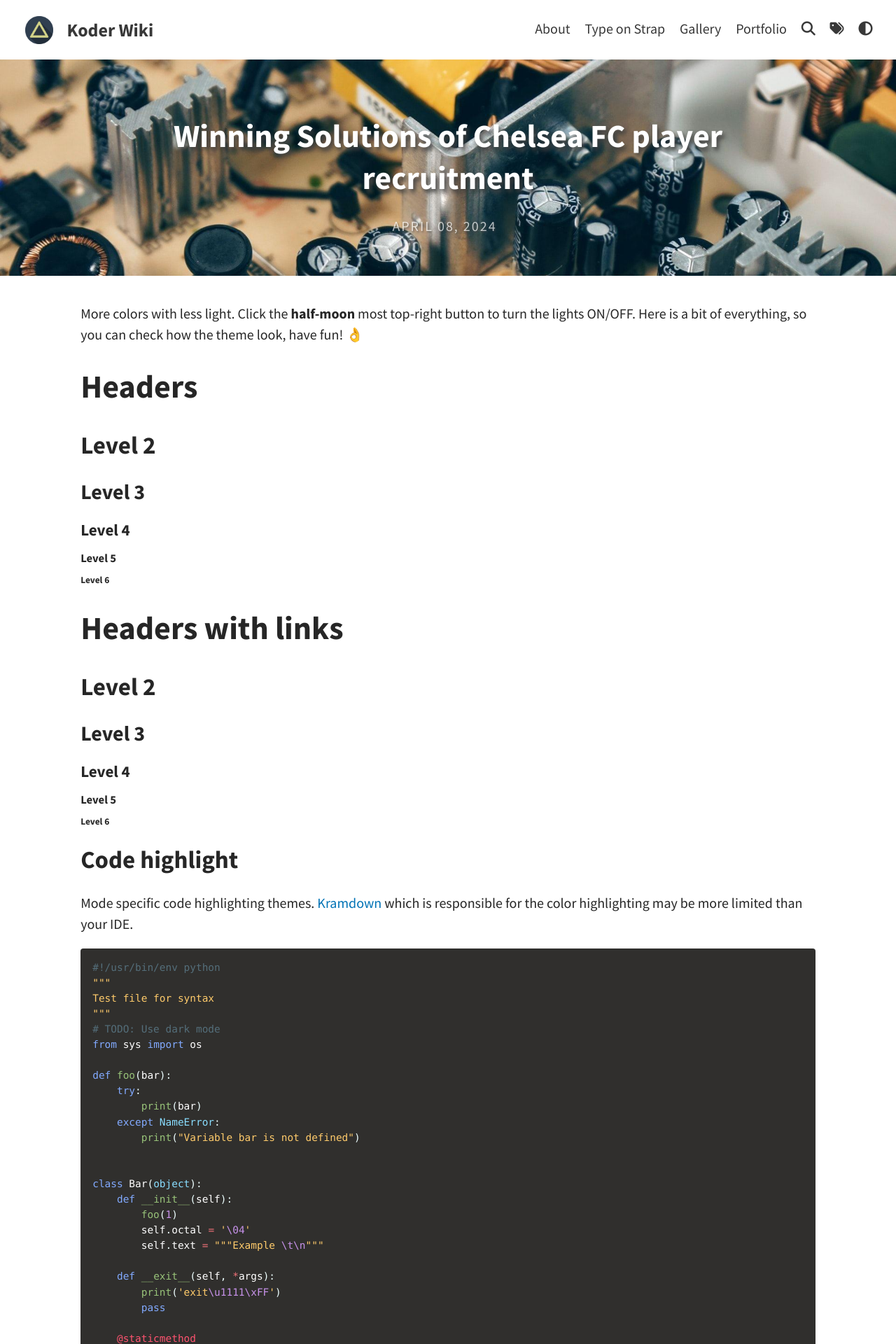
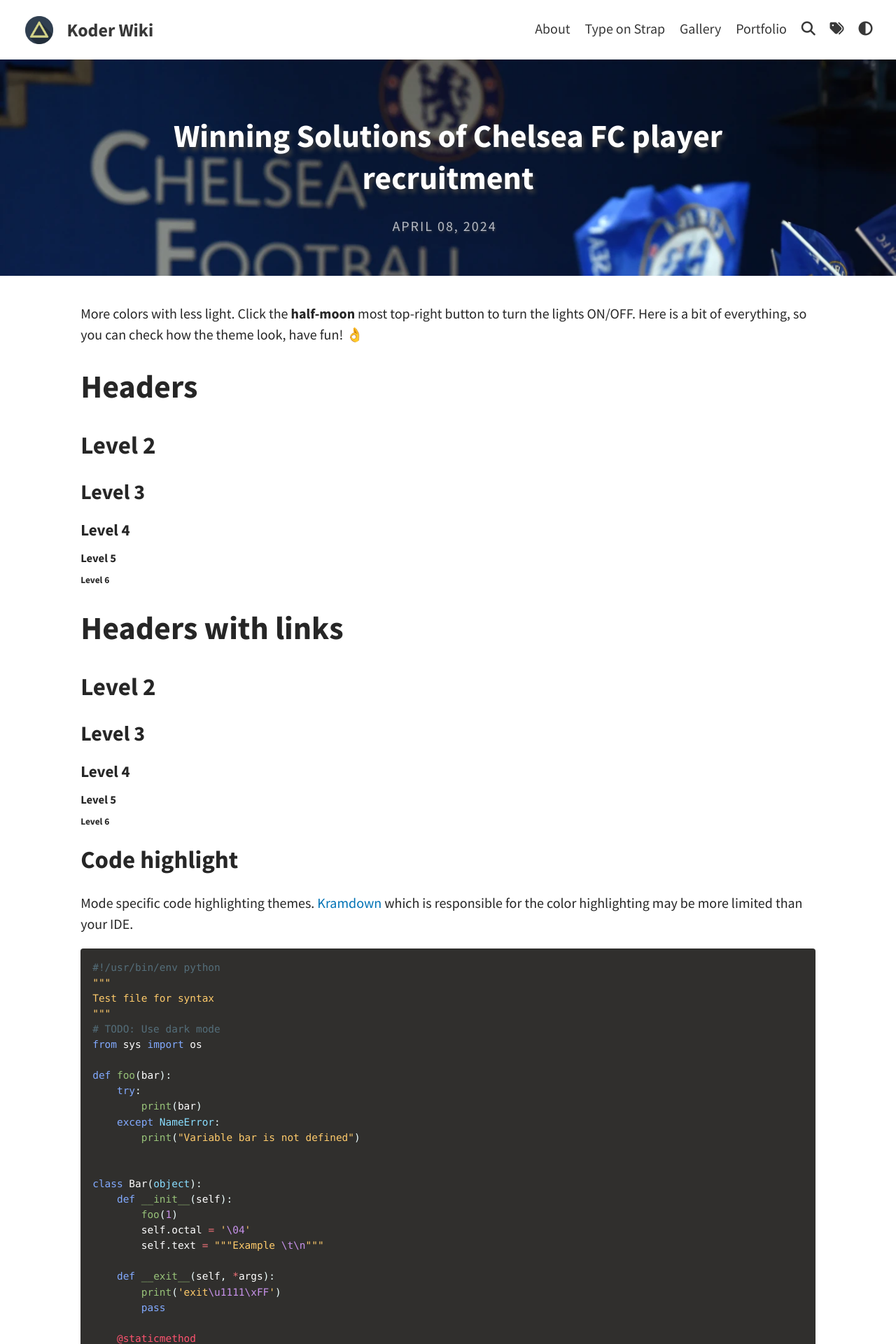
Before and after one commit to KoderWiki/Kontrl-Enter.github.io, a Jekyll site: the page built from _posts/2024-04-08-Chelsea.md, in a window 1280 px wide. Shown: the top 1920 px of the page at 70% size. Built offline with Jekyll 4.4.1, drawn with Linux system fonts in a browser that asks for light colours; a script that is not in the unit is left out.

Commit message:
Update 2024-04-08-Chelsea.md

```diff
--- a/_posts/2024-04-08-Chelsea.md
+++ b/_posts/2024-04-08-Chelsea.md
@@ -2,7 +2,7 @@
 layout: post
 title: Winning Solutions of Chelsea FC player recruitment
 tags: [Soccer, Data Science]
-feature-img: "assets/img/feature-img/circuit.jpeg"
+feature-img: "assets/img/0.post/2024-04-08/chelsea.png"
 thumbnail: "assets/img/0.post/2024-04-08/chelsea.png"
 categories: Data Science
 ---
```
